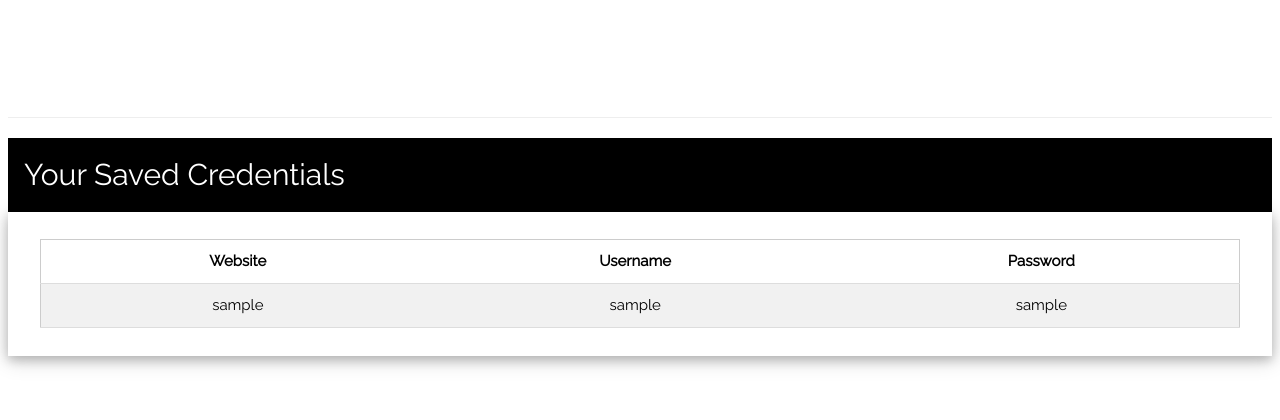
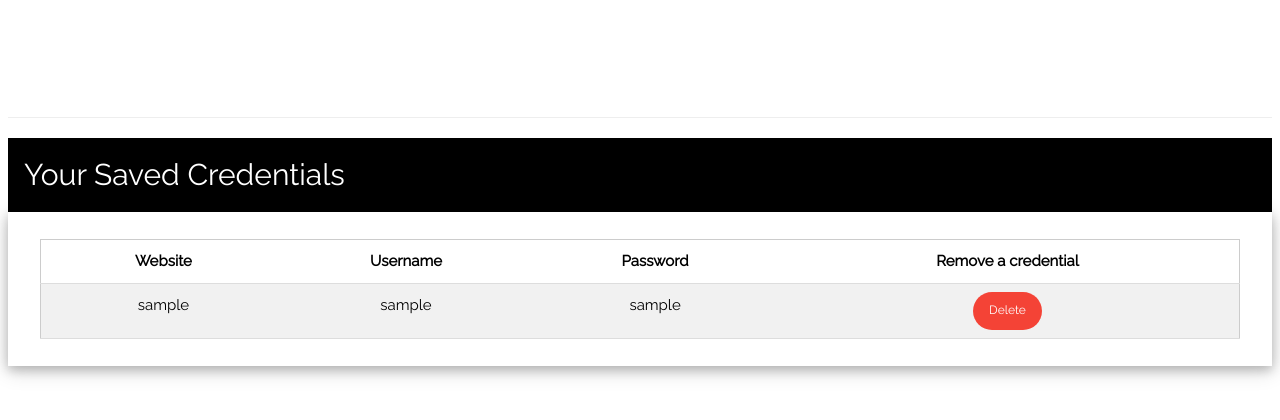
Before and after one commit to chinmay29hub/big-bytes, a PHP site: page /second.php in a window 1280 px wide. Shown: the part 829-1249 px from the top of the page. Before the commit the page ends 1197 px from the top, so only its background shows below. Run offline with PHP 8.4, Linux system fonts and the light colour scheme; a user stored in the database is signed in.

Commit message:
remove wala button

```diff
--- a/second.php
+++ b/second.php
@@ -16,6 +16,8 @@ if (!isset($_SESSION['loggedin'])) {
 <link rel="stylesheet" href="https://www.w3schools.com/w3css/4/w3.css">
 <link rel="stylesheet" href="https://fonts.googleapis.com/css?family=Raleway">
 <link rel="stylesheet" href="https://cdnjs.cloudflare.com/ajax/libs/font-awesome/4.7.0/css/font-awesome.min.css">
+<script type="text/javascript" src="http://ajax.googleapis.com/ajax/libs/jquery/3.5.1/jquery.min.js">
+</script>
 <style>
 body,h1,h2,h3,h4,h5,h6 {font-family: "Raleway", sans-serif}
 
@@ -136,6 +138,7 @@ body, html {
   <th class="w3-center">Website</th>
   <th class="w3-center">Username</th>
   <th class="w3-center">Password</th>
+  <th class="w3-center">Remove a credential</th>
 
 
 
@@ -144,6 +147,7 @@ body, html {
   <td class="w3-center">sample</td>
   <td class="w3-center">sample</td>
   <td class="w3-center">sample</td>
+  <td class="w3-center"><input class="w3-button w3-small w3-red w3-round-xxlarge w3-hover-blue" type="button" value="Delete"></td>
 
 
 
@@ -158,5 +162,12 @@ body, html {
 <br>
 <br>
 
+<script type="text/javascript">
+  $('input[type="button"]').click(function(e){
+   $(this).closest('tr').remove()
+})
+
+</script>
+
 </body>
 </html>
```
